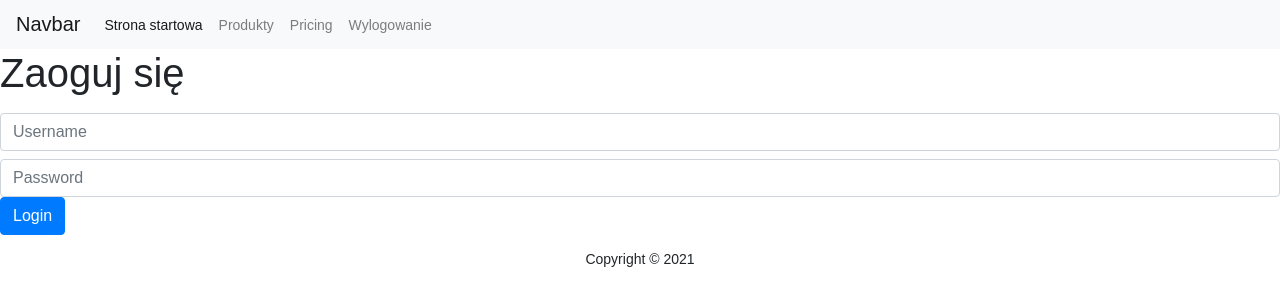
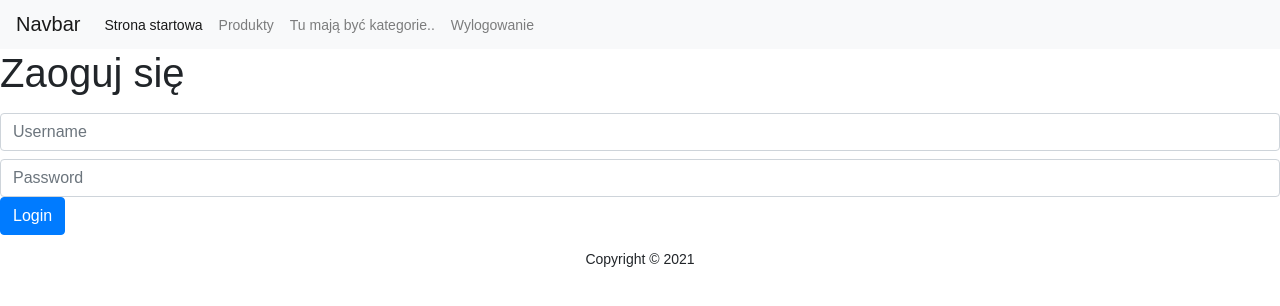
Before and after one commit to Msonic1993/product-catalog, a PHP site: page /index.php in a window 1280 px wide. Shown: the top 306 px of the page. Run offline with PHP 8.4, Linux system fonts and the light colour scheme.

Commit message:
commit 4

```diff
--- a/src/header.php
+++ b/src/header.php
@@ -26,7 +26,7 @@
                 <a class="nav-link" href="products.php">Produkty</a>
             </li>
             <li class="nav-item">
-                <a class="nav-link" href="#">Pricing</a>
+                <a class="nav-link" href="#">Tu mają być kategorie..</a>
             </li>
             <li class="nav-item">
                 <a class="nav-link" href="logout.php">Wylogowanie</a>
```
